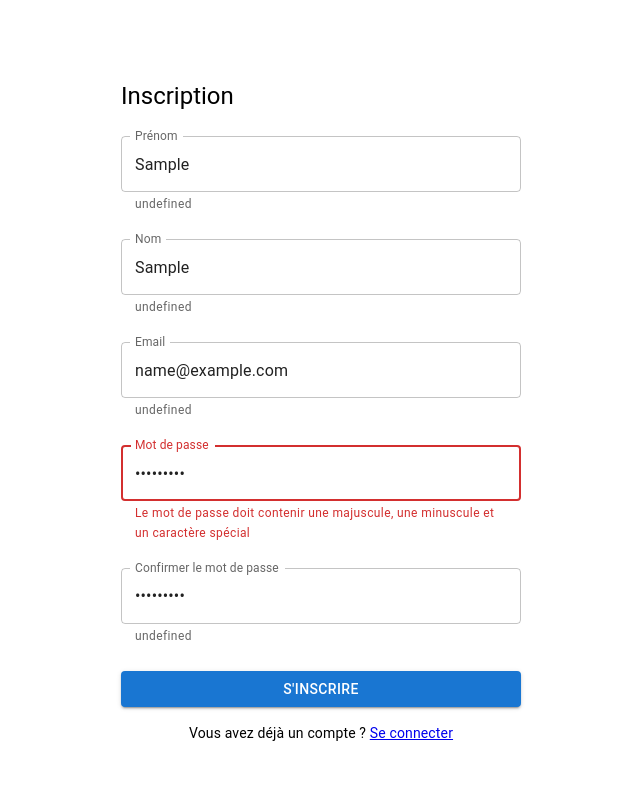
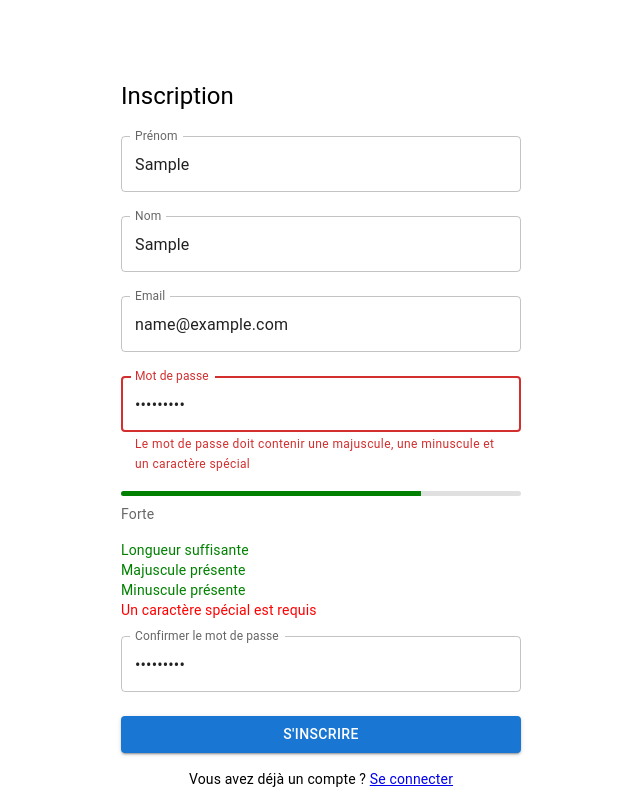
Before and after one commit to NFS-2025/CretinoirB-projetReact, a React (Vite) app in the folder projetreact/: page /signup in a window 1280 px wide. Both pictures are taken after typing "Sample", "Sample", "name@example.com", "Sample123", "Sample123" into the empty fields and a click on the button "S'INSCRIRE". Shown: the whole page, without its empty margins (319-959 px from the left). Built offline with nearby package versions, Linux system fonts and the light colour scheme.

Commit message:
Ajout du visuel pour le mdp

```diff
--- a/projetreact/src/pages/auth/SignUp.tsx
+++ b/projetreact/src/pages/auth/SignUp.tsx
@@ -5,6 +5,7 @@ import {
   Box,
   Typography,
   CircularProgress,
+  LinearProgress,
 } from "@mui/material";
 import { Link } from "react-router-dom";
 import { useForm } from "react-hook-form";
@@ -15,6 +16,15 @@ const SignUp: React.FC = () => {
   const [loading, setLoading] = useState(false);
   const [error, setError] = useState<string | null>(null);
   const [successMessage, setSuccessMessage] = useState<string | null>(null);
+  const [passwordStrength, setPasswordStrength] = useState<number>(0);
+  const [passwordMessage, setPasswordMessage] = useState<string[]>([]);
+  const [regexValidity, setRegexValidity] = useState({
+    length: false,
+    uppercase: false,
+    lowercase: false,
+    specialChar: false,
+  });
+
   const {
     register,
     handleSubmit,
@@ -24,6 +34,7 @@ const SignUp: React.FC = () => {
 
   const password = watch("password");
   const confirmPassword = watch("confirmPassword");
+
   const onSubmit = async (data: any) => {
     setLoading(true);
     setError(null);
@@ -57,6 +68,59 @@ const SignUp: React.FC = () => {
     }
   };
 
+  const checkPasswordStrength = (password: string) => {
+    const lengthCriteria = password.length >= 8;
+    const upperCaseCriteria = /[A-Z]/.test(password);
+    const lowerCaseCriteria = /[a-z]/.test(password);
+    const specialCharCriteria = /[!@#$%^&*(),.?":{}|<>]/.test(password);
+
+    const validityMessages: string[] = [];
+    if (lengthCriteria) validityMessages.push("Longueur suffisante");
+    else
+      validityMessages.push(
+        "Le mot de passe doit contenir au moins 8 caractères"
+      );
+
+    if (upperCaseCriteria) validityMessages.push("Majuscule présente");
+    else validityMessages.push("Une majuscule est requise");
+
+    if (lowerCaseCriteria) validityMessages.push("Minuscule présente");
+    else validityMessages.push("Une minuscule est requise");
+
+    if (specialCharCriteria) validityMessages.push("Caractère spécial présent");
+    else validityMessages.push("Un caractère spécial est requis");
+
+    setPasswordMessage(validityMessages);
+    setPasswordStrength(
+      (lengthCriteria ? 1 : 0) +
+        (upperCaseCriteria ? 1 : 0) +
+        (lowerCaseCriteria ? 1 : 0) +
+        (specialCharCriteria ? 1 : 0)
+    );
+
+    setRegexValidity({
+      length: lengthCriteria,
+      uppercase: upperCaseCriteria,
+      lowercase: lowerCaseCriteria,
+      specialChar: specialCharCriteria,
+    });
+  };
+
+  const getPasswordStrengthText = (strength: number) => {
+    switch (strength) {
+      case 0:
+        return "Très faible";
+      case 1:
+        return "Faible";
+      case 2:
+        return "Moyenne";
+      case 3:
+        return "Forte";
+      default:
+        return "Très forte";
+    }
+  };
+
   return (
     <Box width="100%" maxWidth="400px" mx="auto" mt={10}>
       <Typography variant="h5" gutterBottom>
@@ -70,7 +134,7 @@ const SignUp: React.FC = () => {
           margin="normal"
           {...register("firstName", { required: "Prénom est requis" })}
           error={!!errors.firstName}
-          helperText={String(errors.firstName?.message)}
+          helperText={errors.firstName?.message || ""}
         />
         <TextField
           fullWidth
@@ -78,7 +142,7 @@ const SignUp: React.FC = () => {
           margin="normal"
           {...register("lastName", { required: "Nom est requis" })}
           error={!!errors.lastName}
-          helperText={String(errors.lastName?.message)}
+          helperText={errors.lastName?.message || ""}
         />
         <TextField
           fullWidth
@@ -93,7 +157,7 @@ const SignUp: React.FC = () => {
             },
           })}
           error={!!errors.email}
-          helperText={String(errors.email?.message)}
+          helperText={errors.email?.message || ""}
         />
         <TextField
           fullWidth
@@ -112,9 +176,52 @@ const SignUp: React.FC = () => {
                 "Le mot de passe doit contenir une majuscule, une minuscule et un caractère spécial",
             },
           })}
+          onChange={(e) => checkPasswordStrength(e.target.value)}
           error={!!errors.password}
-          helperText={String(errors.password?.message)}
+          helperText={errors.password?.message || ""}
         />
+        <Box mt={1}>
+          <LinearProgress
+            variant="determinate"
+            value={(passwordStrength / 4) * 100}
+            sx={{
+              height: 5,
+              borderRadius: 2,
+              backgroundColor: "#e0e0e0",
+              "& .MuiLinearProgress-bar": {
+                backgroundColor:
+                  passwordStrength >= 3
+                    ? "green"
+                    : passwordStrength === 2
+                    ? "orange"
+                    : "red",
+              },
+            }}
+          />
+          <Typography variant="body2" color="textSecondary" mt={1}>
+            {getPasswordStrengthText(passwordStrength)}
+          </Typography>
+        </Box>
+
+        <Box mt={2}>
+          {passwordMessage.map((message, index) => (
+            <Typography
+              key={index}
+              variant="body2"
+              color={
+                (message === "Longueur suffisante" && regexValidity.length) ||
+                (message.includes("présente") && regexValidity.uppercase) ||
+                (message.includes("minuscule") && regexValidity.lowercase) ||
+                (message.includes("spécial") && regexValidity.specialChar)
+                  ? "green"
+                  : "red"
+              }
+            >
+              {message}
+            </Typography>
+          ))}
+        </Box>
+
         <TextField
           fullWidth
           label="Confirmer le mot de passe"
@@ -126,7 +233,7 @@ const SignUp: React.FC = () => {
               value === password || "Les mots de passe ne correspondent pas",
           })}
           error={!!errors.confirmPassword}
-          helperText={String(errors.confirmPassword?.message)}
+          helperText={errors.confirmPassword?.message || ""}
         />
 
         <Box mt={2}>
```
